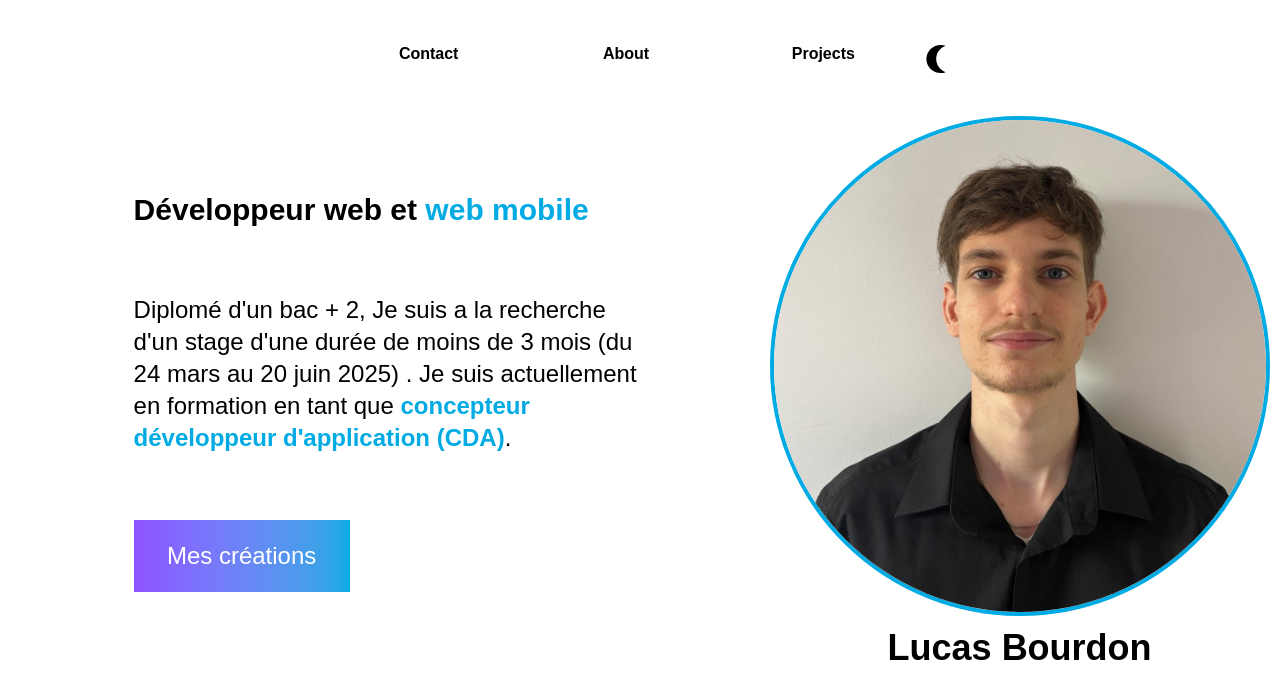
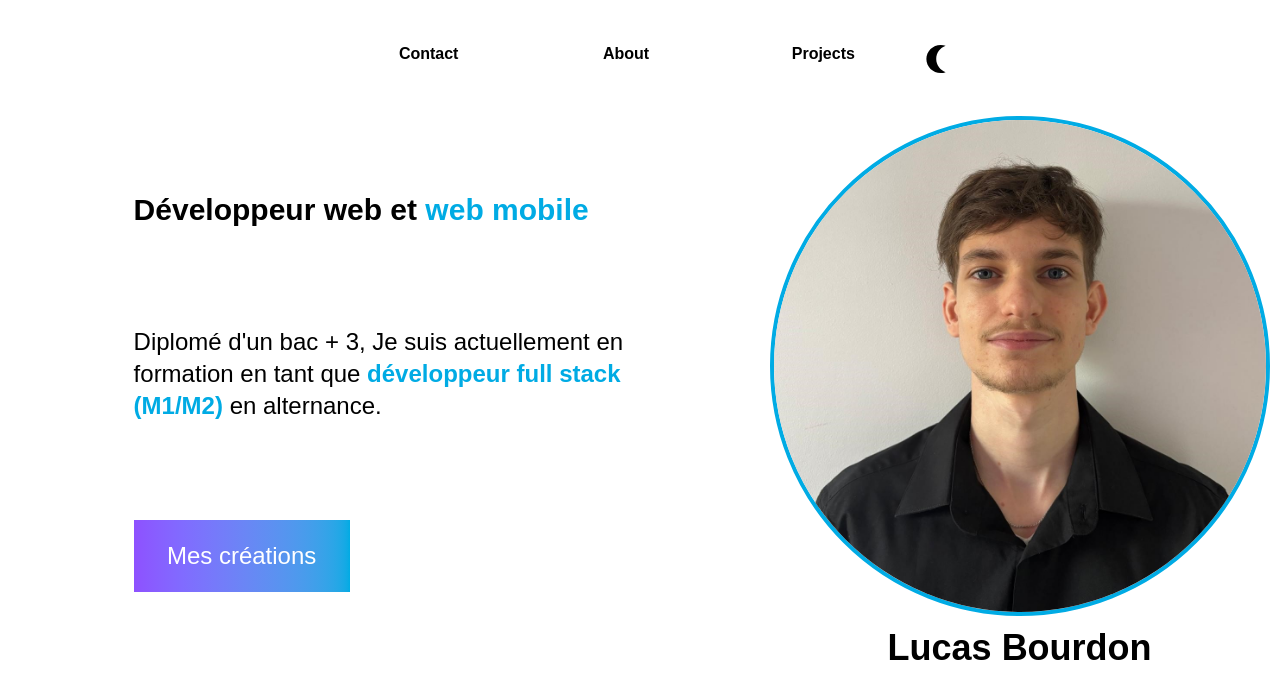
Before and after one commit to Brdlucas/portfolio, a Next.js app: page / in a window 1280 px wide. Shown: the top 698 px of the page. Built offline with nearby package versions, Linux system fonts and the light colour scheme.

Commit message:
mise a jour activité

```diff
--- a/src/app/page.jsx
+++ b/src/app/page.jsx
@@ -38,13 +38,12 @@ export default function Home() {
             Développeur web et <a className="text-[#00ABE4]">web mobile</a>
           </h1>
           <h2 className="lg:text-2xl lg:w-10/12 w-full ">
-            Diplomé d&apos;un bac + 2, Je suis a la recherche d&apos;un stage
-            d&apos;une durée de moins de 3 mois (du 24 mars au 20 juin 2025) .
-            Je suis actuellement en formation en tant que{" "}
+            Diplomé d&apos;un bac + 3, Je suis actuellement en formation en tant que{" "}
             <strong className="text-[#00ABE4]">
-              concepteur développeur d&apos;application (CDA)
+              développeur full stack (M1/M2)
             </strong>
-            .{" "}
+            {" "}
+            en alternance.{" "}
           </h2>
           <Link
             href="/page/projects"
```
